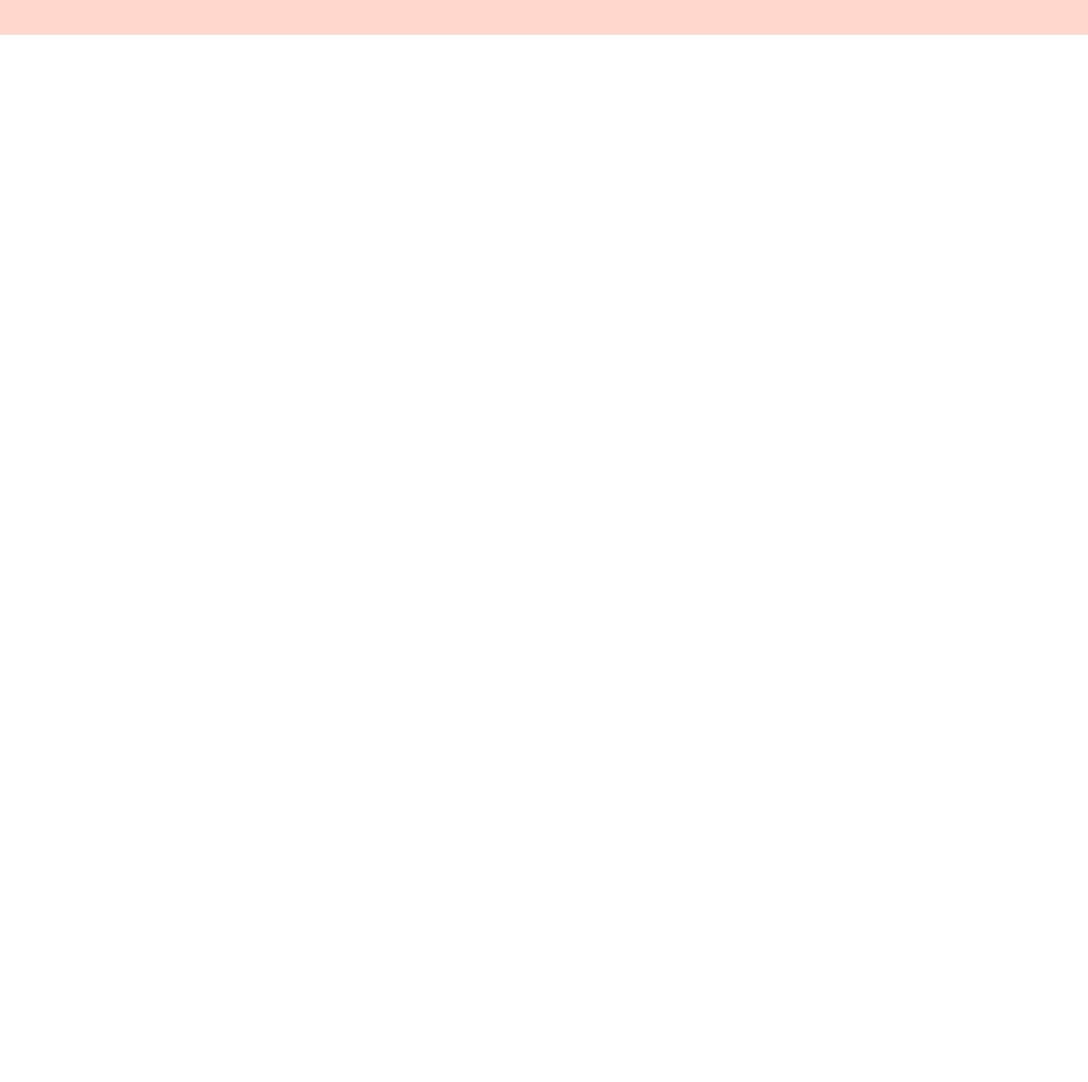
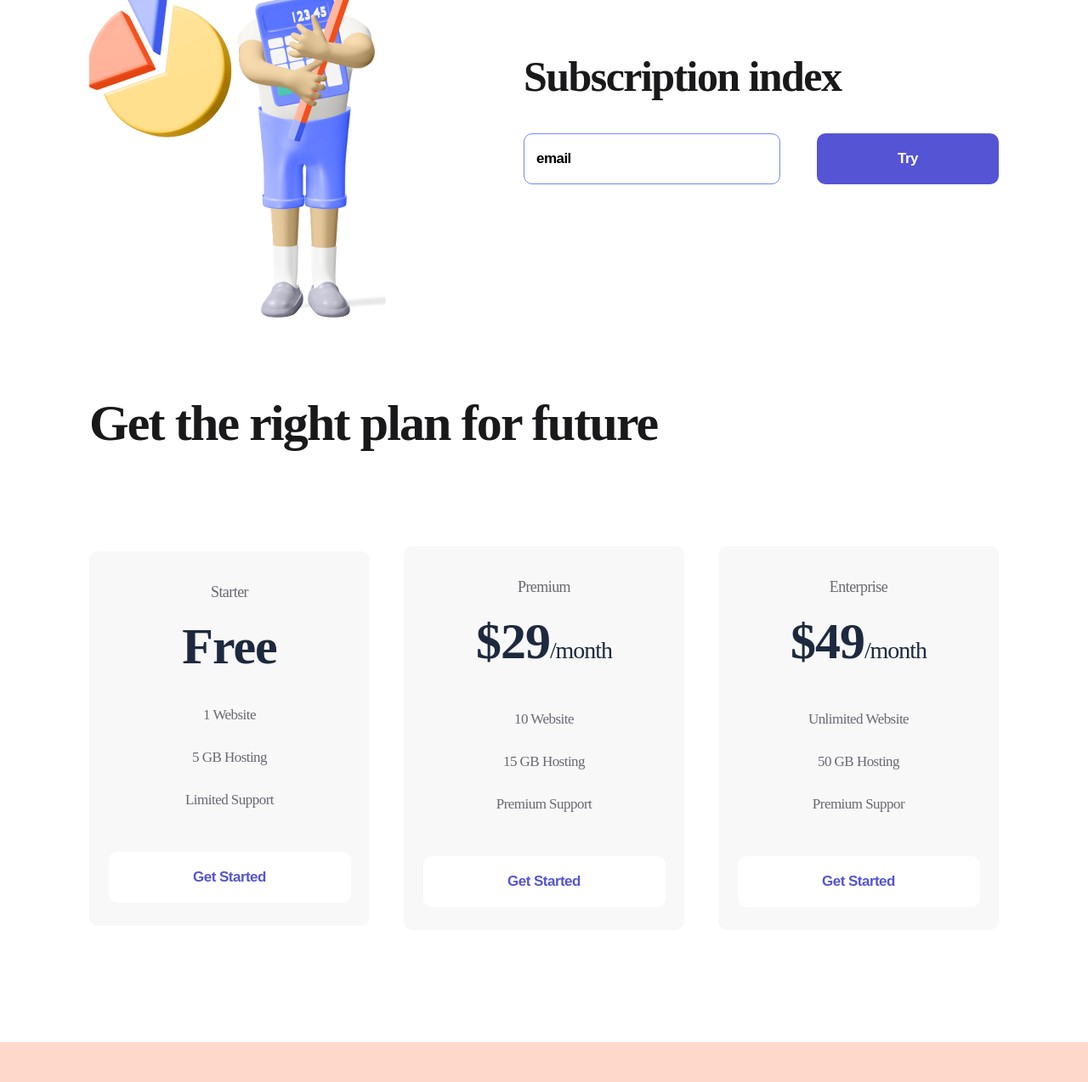
Before and after one commit to Shevochka/project_byte, a plain HTML site: page index.html in a window 1280 px wide. Shown: the part 961-2235 px from the top of the page at 85% size. Before the commit the page ends 1002 px from the top, so only its background shows below. Drawn offline with Linux system fonts and the light colour scheme.

Commit message:
Add files via upload

```diff
--- a/index.html
+++ b/index.html
@@ -49,8 +49,59 @@
             </div>
         </div>
         <div>
-            <img src="./img/firstmen.png" alt="first-men">
+            <img src="./img/firstmen.png" alt="first_men">
         </div>
+    </section>
+    <section class="container subscribe">
+        <div>
+            <img src="./img/secondmen.png" alt="second_men">
+        </div>
+        <div>
+            <h2 class="subscribe_title">Subscription index</h2>
+            <form>
+                <input class="input" type="email" placeholder="email">
+                <button class="button button_violet">
+                    Try
+                </button>
+            </form>
+        </div>
+    </section>
+    <section class="container plan">
+        <h2 class="plan_title">Get the right plan for future</h2>
+        <div class="plan_flex">
+            <div class="item">
+                <p class="item_text">Starter</p>
+                <h3 class="item_title">Free</h3>
+                <ul>
+                    <li class="item_li">1 Website</li>
+                    <li class="item_li">5 GB Hosting</li>
+                    <li class="item_li">Limited Support</li>
+                </ul>
+                <button class="button button_item">Get Started</button>
+            </div>
+
+            <div class="item">
+                <p class="item_text">Premium</p>
+                <h3 class="item_title">$29<span>/month</span> </h3>
+                <ul>
+                    <li class="item_li">10 Website</li>
+                    <li class="item_li">15 GB Hosting</li>
+                    <li class="item_li">Premium Support</li>
+                </ul>
+                <button class="button button_item">Get Started</button>
+            </div>
+            <div class="item">
+                <p class="item_text">Enterprise</p>
+                <h3 class="item_title">$49<span>/month</span> </h3>
+                <ul>
+                    <li class="item_li">Unlimited Website</li>
+                    <li class="item_li">50 GB Hosting</li>
+                    <li class="item_li">Premium Suppor</li>
+                </ul>
+                <button class="button button_item">Get Started</button>
+            </div>
+        </div>
+
     </section>
     <footer class="footer">
         <div class="container footer_flex">
--- a/style/style.css
+++ b/style/style.css
@@ -11,10 +11,13 @@
 }
 .header,
 .footer {
-  background: rgba(255, 113, 67, 0.27);
+  background: rgba(245, 80, 3, 0.27);
   padding: 38px 0 48px;
 }
-.header_flex, .footer_flex, .about{
+.header_flex,
+.footer_flex,
+.about,
+.subscribe, .plan_flex {
   display: flex;
   justify-content: space-between;
   align-items: center;
@@ -38,8 +41,8 @@
   transition: 300ms;
 }
 .button {
-  width: 212px;
-  height: 50px;
+  width: 214px;
+  height: 60px;
   font-weight: 700;
   font-size: 17px;
   line-height: 22px;
@@ -50,14 +53,14 @@
   cursor: pointer;
 }
 .button_orange {
-  background: #ff7143;
+  background: #FF7143;
 }
 .button_orange:hover {
   background: #5454d4;
   transition: 1s;
 }
 
-.about{
+.about {
   margin: 104px auto 85px;
 }
 
@@ -81,19 +84,20 @@
   margin-bottom: 50px;
 }
 
-.button_violet:hover{
+.button_violet:hover {
   background: #d412b4;
   transition: 1s;
 }
 .button_violet {
   background: #5454d4;
-
+}
+.button_transparent{
+  margin-left: 35px;
 }
 .button_transparent:hover {
   background: none;
   color: #5454d4;
   border: 1px solid #5454d4;
-  margin-left: 35px;
   transition: 1s;
 }
 /* Footer */
@@ -102,5 +106,100 @@
   padding: 53px 0;
 }
 
+.subscribe {
+  margin-bottom: 85px;
+}
+.subscribe_title {
+  font-weight: 700;
+  font-size: 50px;
+  line-height: 57px;
+  letter-spacing: -1.56316px;
+  color: #19191b;
+  margin-bottom: 38px;
+}
+.input {
+  width: 302px;
+  height: 60px;
+  border: 1px solid #7087ff;
+  border-radius: 10px;
+  padding-left: 14px;
+  box-sizing: border-box;
+  margin-right: 39px;
+}
+.input::placeholder,
+.input {
+  font-weight: 700;
+  font-size: 17px;
+  line-height: 22px;
+  letter-spacing: -0.531474px;
+  color: #000000;
+}
+.input:focus {
+  outline: none;
+}
+.plan {
+  margin-bottom: 132px;
+}
+.plan_title {
+  font-weight: 700;
+  font-size: 60px;
+  line-height: 70px;
+  letter-spacing: -1.87579px;
+  color: #19191b;
+  min-width: 504px;
+  margin-bottom: 110px;
+}
 
-/* 15.08_4_day */
+.item {
+  width: 330px;
+  background: #f8f8f8;
+  border-radius: 10px;
+  text-align: center;
+  padding: 34px 0 27px;
+}
+.item:hover {
+  background: #ff7143;
+  box-shadow: 0px 32px 34px rgba(255, 112, 59, 0.317827);
+  transition: 1s;
+}
+.item_text {
+  font-size: 18px;
+  line-height: 28px;
+  letter-spacing: -0.562737px;
+  color: #696871;
+}
+.item:hover .item_text, .item:hover .item_title, .item:hover .item_li{
+  color: white;
+  transition: 1s;
+}
+.item_title {
+  font-weight: 700;
+  font-size: 60px;
+  line-height: 56px;
+  letter-spacing: -1.03448px;
+  color: #1d293f;
+  margin: 22px 0 28px;
+}
+.item_title span {
+  font-size: 28px;
+}
+
+.item_li {
+  list-style: none;
+  font-size: 17px;
+  line-height: 50px;
+  letter-spacing: -0.531474px;
+  color: #696871;
+}
+.button_item {
+  width: 285px;
+  background: white;
+  color: #5454d4;
+  margin-top: 36px;
+}
+.item:hover .button_item{
+  background: #9F3919;
+border-radius: 10px;
+color: white;
+transition: 1s;
+}
```
Also changed, not shown: img/secondmen.png (added).
